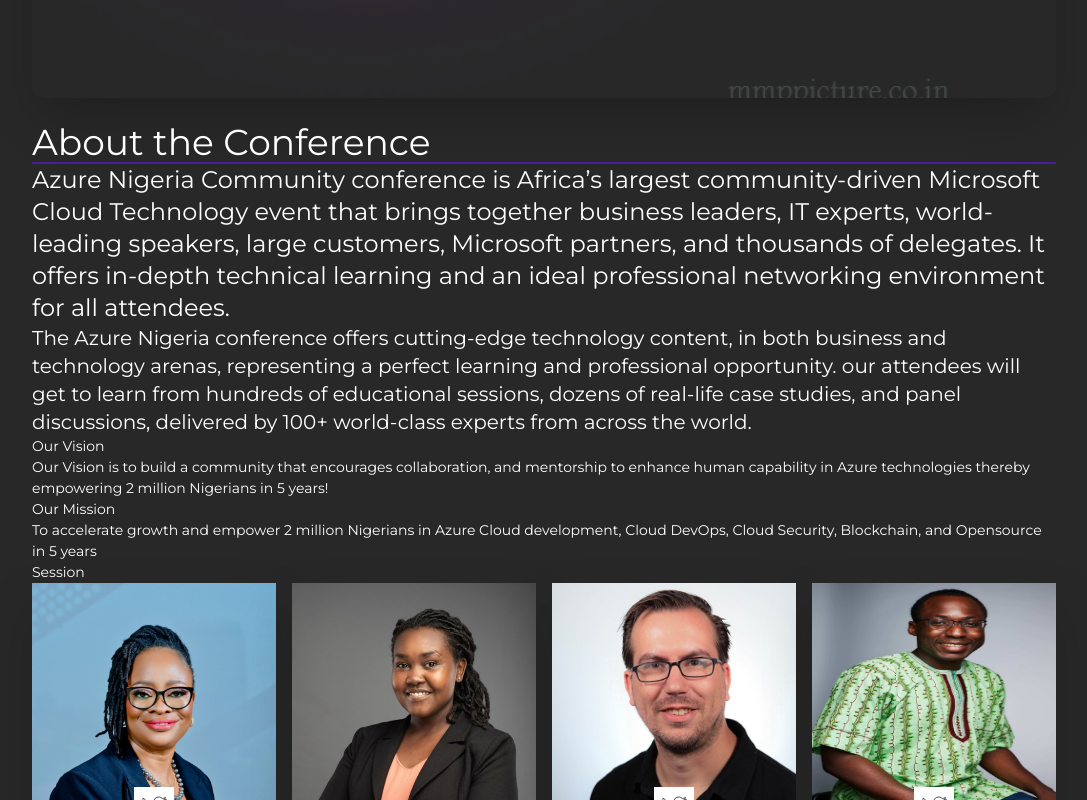
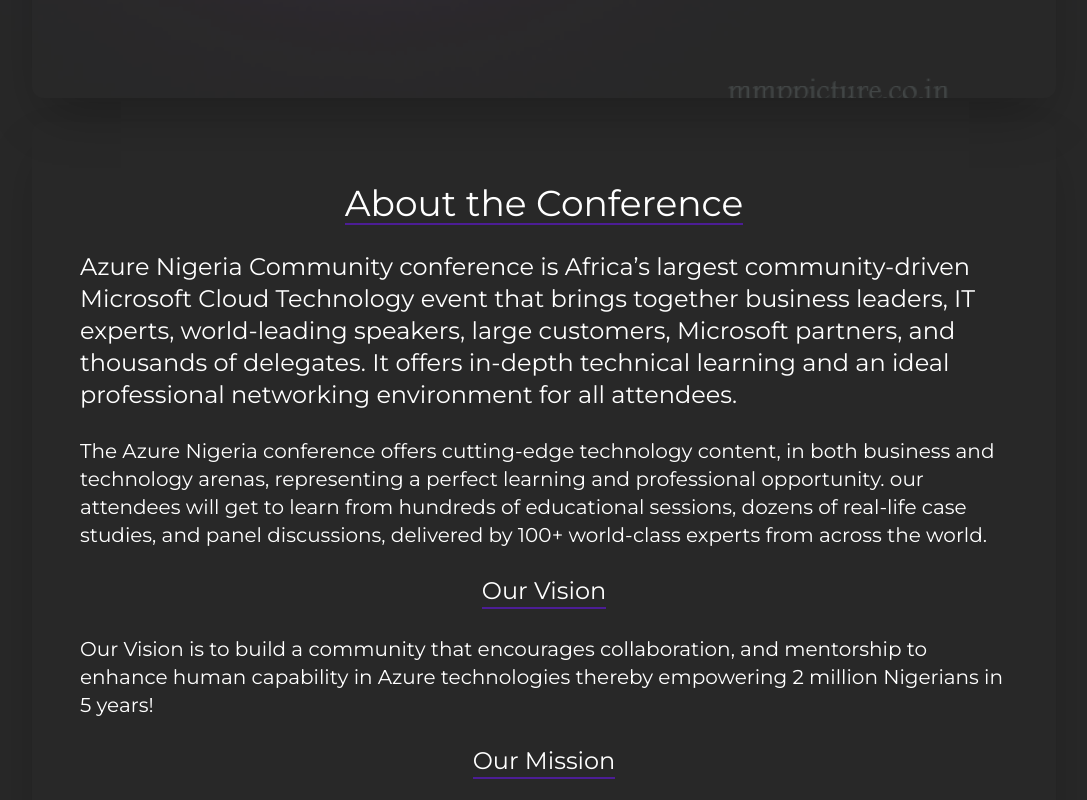
Before and after one commit to t-bello7/azure-nigeria, a React (Vite) app: page / in a window 1280 px wide. Shown: the part 820-1620 px from the top of the page, without its empty margins (96-1183 px from the left). Built offline with nearby package versions, Linux system fonts and the light colour scheme.

Commit message:
jumbotron completed

```diff
--- a/src/2023/components/Navbar.jsx
+++ b/src/2023/components/Navbar.jsx
@@ -53,7 +53,7 @@
             data-id="jumbotron"
             onClick={handleScroll}
           >
-
+            </li>
             Home{" "}
           <li
             className="mb-2 pb-2 pt-2"
@@ -81,7 +81,7 @@
           </li>
           <li
             className="mb-2 pb-2 pt-2"
-            data-id="organizers"
+            data-id="organizers~"
             onClick={handleScroll}
           >
 
@@ -118,6 +118,7 @@
         </Link>
       </div>
     </div>
+
   );
 };
 
--- a/src/2023/components/section/Info.jsx
+++ b/src/2023/components/section/Info.jsx
@@ -1,6 +1,6 @@
 const Info = () => {
     return (
-        <div className='container mx-auto max-w-[80%]'>
+        <div className='container mx-auto max-w-[80%] h-[100vh] m-6 space rounded-xl flex flex-col justify-around items-center shadow-2xl p-12'>
              <h2 className='text-4xl border-b-2 border-violet-900'> About the Conference </h2>
             <p className='text-2xl'>
 
@@ -10,16 +10,16 @@
             The Azure Nigeria conference offers cutting-edge technology content, in both business and technology arenas, representing a perfect learning and professional opportunity. our attendees will get to learn from hundreds of educational sessions, dozens of real-life case studies, and panel discussions, delivered by 100+ world-class experts from across the world.
             </p>
 
-        <h2>
+        <h2 className="text-2xl border-b-2 border-violet-900 ">
         Our Vision
         </h2>
-        <p>
+        <p className="text-xl">
         Our Vision is to build a community that encourages collaboration, and mentorship to enhance human capability in Azure technologies thereby empowering 2 million Nigerians in 5 years!
         </p>
-        <h2>
+        <h2 className="text-2xl border-b-2 border-violet-900 ">
             Our Mission
         </h2>
-        <p>
+        <p className="text-xl">
         To accelerate growth and empower 2 million Nigerians in Azure Cloud development, Cloud DevOps, Cloud Security, Blockchain, and Opensource in 5 years
         </p>
     </div>
```
Also changed, not shown: 1 other file (tests, documents, lock files or other folders).
